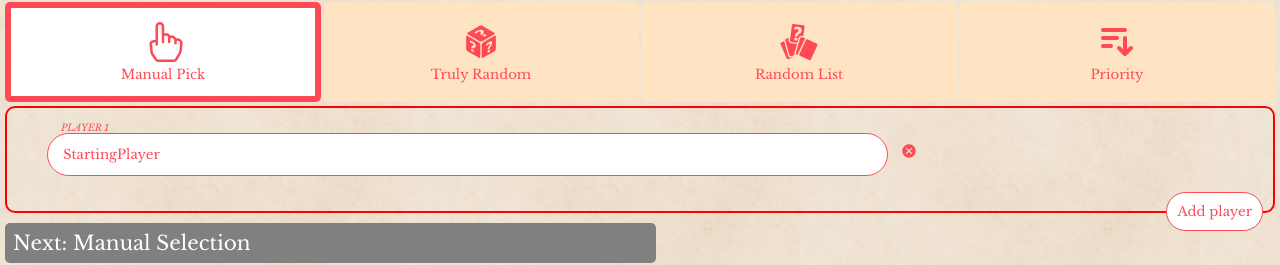
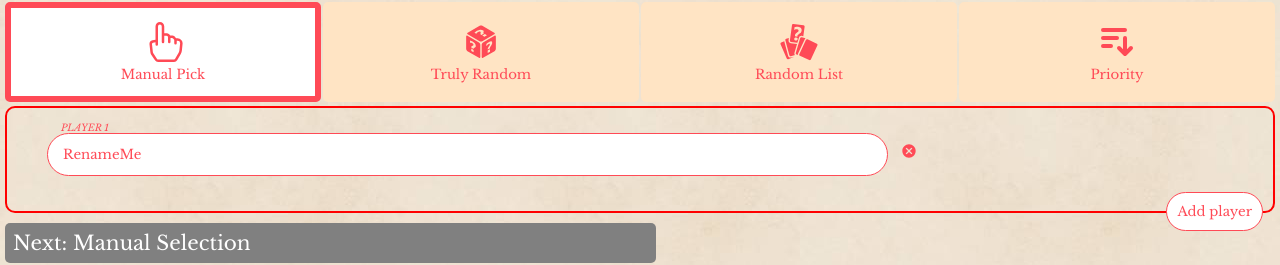
Before and after one commit to sebastianpennino/rootBoardGameHelper, a React (Create React App) app in the folder rbgh/: page / in a window 1280 px wide. Shown: the part 83-348 px from the top of the page. Built offline with nearby package versions, Linux system fonts and the light colour scheme; a web font is replaced by a local one.

Commit message:
Moving logic to useReducer

```diff
--- a/rbgh/src/App.tsx
+++ b/rbgh/src/App.tsx
@@ -1,67 +1,93 @@
-import React, { useState } from 'react'
+import React, { Reducer, useReducer } from 'react'
 import { BrowserRouter as Router } from 'react-router-dom'
 import { AppRoutes } from './Routes'
 import { Header } from './components/Header'
 import { Player } from './types'
 import RBGHContext from './RBGHContext'
-
 // Styles
 import './css/App.css'
 
 const initialPlayerList = [
   {
-    name: 'StartingPlayer',
+    name: 'RenameMe',
     id: 1,
     show: true,
   },
 ]
 
-function App() {
-  const [playerList, setPlayerList] = useState<Player[]>([...initialPlayerList])
+export interface PlayerAction {
+  type: ValidPlayerReducerActionTypes
+  payload: { id: number; name: string }
+}
 
-  const addPlayer = () => {
-    setPlayerList((prevList: any) => [...prevList, { name: '', id: new Date().getTime(), show: true }])
-  }
+export enum PlayerReducerActionTypes {
+  ADD_PLAYER = 'ADD_PLAYER',
+  HIDE_PLAYER = 'HIDE_PLAYER',
+  UPDATE_PLAYER = 'UPDATE_PLAYER',
+  REMOVE_PLAYER = 'REMOVE_PLAYER',
+}
 
-  const removePlayer = (id: any) => {
-    console.log('REMOVE player:, ', id)
-    setPlayerList((prevList: any) => {
-      return prevList.filter((player: any) => player.id !== id)
-    })
-  }
+export type ValidPlayerReducerActionTypes =
+  | PlayerReducerActionTypes.ADD_PLAYER
+  | PlayerReducerActionTypes.HIDE_PLAYER
+  | PlayerReducerActionTypes.REMOVE_PLAYER
+  | PlayerReducerActionTypes.UPDATE_PLAYER
 
-  const hidePlayer = (id: any) => {
-    console.log('HIDE player:, ', id)
-    setPlayerList((prevList: any) => {
-      const foundIdx = prevList.findIndex((player: any) => player.id === id)
-      if (foundIdx !== -1 && prevList[foundIdx].show) {
-        prevList[foundIdx].show = false
-        return [...prevList]
+const playerReducer = (state: Player[], action: PlayerAction): Player[] => {
+  let id: number
+  let index: number
+  const MAX_PLAYERS = 6
+
+  switch (action.type) {
+    case PlayerReducerActionTypes.ADD_PLAYER:
+      if (state.length < MAX_PLAYERS) {
+        console.log(`Running playerReducer, final state is:`, { state, action })
+        return [...state, { name: '', id: new Date().getTime(), show: true }]
       }
-      return prevList
-    })
-  }
-
-  const updatePlayer = (id: any, newName: string) => {
-    setPlayerList((prevList: any) => {
-      const foundIdx = prevList.findIndex((player: any) => player.id === id)
-      if (foundIdx !== -1) {
+      return state
+    case PlayerReducerActionTypes.HIDE_PLAYER:
+      id = action.payload?.id
+      index = state.findIndex((player: Player) => player.id === id)
+      if (id && index !== -1 && state[index].show) {
+        state[index].show = false
+        console.log(`Running playerReducer, final state is:`, { state, action })
+        return [...state]
+      }
+      return state
+    case PlayerReducerActionTypes.UPDATE_PLAYER:
+      const newName = action.payload?.name
+      id = action.payload.id
+      index = state.findIndex((player: Player) => player.id === id)
+      if (id && index !== -1) {
         let player = {
-          ...prevList[foundIdx],
+          ...state[index],
           name: newName,
         }
-        prevList[foundIdx] = player
+        state[index] = player
+        console.log(`Running playerReducer, final state is:`, { state, action })
+        return [...state]
       }
-      return [...prevList]
-    })
+      return state
+    case PlayerReducerActionTypes.REMOVE_PLAYER:
+      id = action.payload?.id
+      if (id) {
+        console.log(`Running playerReducer, final state is:`, { state, action })
+        return state.filter((player: Player) => player.id !== id)
+      }
+      return state
+    default:
+      throw new Error('unknown action!')
   }
+}
+
+function App() {
+  const [playerList, playerDispatch] = useReducer<Reducer<Player[], PlayerAction>>(playerReducer, [
+    ...initialPlayerList,
+  ])
 
   const passProps = {
     playerList,
-    addPlayer,
-    removePlayer,
-    hidePlayer,
-    updatePlayer,
+    playerDispatch,
   }
 
   return (
--- a/rbgh/src/pages/Landing.tsx
+++ b/rbgh/src/pages/Landing.tsx
@@ -12,6 +12,7 @@ import { HiSortDescending } from 'react-icons/hi'
 import '../css/landing-page.css'
 import Fade from '../components/Fade'
 import RBGHContext from '../RBGHContext'
+import { PlayerReducerActionTypes } from '../App'
 
 const nextButtonSwitch = {
   [Methods.PRIORITY]: () => {
@@ -28,21 +29,20 @@ const nextButtonSwitch = {
   },
 }
 
-function PlayerItem({ player, idx, removeFn, updateFn, disableRemove, hideFn, startHideAnimation }: any) {
+function PlayerItem({ player, idx, disableRemove }: any) {
+  // TODO: this might not be necesary anymore!
   const [currentPlayer, setCurrentPlayer] = useState<any>(player)
+  const { playerDispatch } = useContext<any>(RBGHContext)
+
   return (
     <Fade
       show={player.show}
       callback={() => {
-        removeFn(player.id)
+        playerDispatch({ type: PlayerReducerActionTypes.REMOVE_PLAYER, payload: { id: player.id } })
       }}
     >
       <li className="player-item">
-        <div
-          className="question"
-          style={{ animation: `${player.show ? 'fadeIn' : 'fadeOut'} 1s` }}
-          // onAnimationEnd={onAnimationEnd}
-        >
+        <div className="question" style={{ animation: `${player.show ? 'fadeIn' : 'fadeOut'} 1s` }}>
           <input
             type="text"
             required
@@ -53,16 +53,14 @@ function PlayerItem({ player, idx, removeFn, updateFn, disableRemove, hideFn, st
             }}
             onBlur={(e) => {
               const val = e.target.value
-              updateFn(player.id, val)
+              playerDispatch({ type: PlayerReducerActionTypes.UPDATE_PLAYER, payload: { name: val, id: player.id } })
             }}
             tabIndex={idx}
           />
           <label>Player {idx + 1}</label>
           <button
             onClick={() => {
-              hideFn(player.id) //when using hiding, the removeFn gets triggered onAnimationEnd instead of here
-              // startHideAnimation(player.id)
-              // removeFn(player.id)
+              playerDispatch({ type: PlayerReducerActionTypes.HIDE_PLAYER, payload: { id: player.id } })
             }}
             disabled={disableRemove}
             className="remove-player"
@@ -115,19 +113,12 @@ const allMethods: MyMethod[] = [
   },
 ]
 
-interface PlayerSelectionProps {
-  playerList: Player[]
-  addPlayer: (id: any) => void
-  removePlayer: (id: any) => void
-  hidePlayer: (id: any) => void
-  updatePlayer: (id: any, newName: string) => void
-}
-
 export function PlayerSelection() {
-  const { playerList, addPlayer, removePlayer, hidePlayer, updatePlayer } = useContext<any>(RBGHContext)
+  const { playerList, playerDispatch } = useContext<any>(RBGHContext)
 
   const isMin = playerList.length === 1
   const isMax = playerList.length === 6
+
   const isValidSelection = () => {
     return playerList.length >= 3 && !playerList.some((player: any) => player.name.length < 2)
   }
@@ -189,20 +180,18 @@ export function PlayerSelection() {
       <form noValidate onSubmit={handleSubmit}>
         {/* <h3>Players</h3> */}
         <ol className="player-grid">
-          {playerList.map((player: any, idx: number) => (
-            <PlayerItem
-              player={player}
-              key={player.id}
-              removeFn={removePlayer}
-              updateFn={updatePlayer}
-              disableRemove={isMin}
-              idx={idx}
-              hideFn={hidePlayer}
-              startHideAnimation={hidePlayer}
-            />
+          {playerList.map((player: Player, idx: number) => (
+            <PlayerItem player={player} key={idx} disableRemove={isMin} idx={idx} />
           ))}
         </ol>
-        <button onClick={addPlayer} disabled={isMax} className="add-player" title="add player">
+        <button
+          onClick={() => {
+            playerDispatch({ type: PlayerReducerActionTypes.ADD_PLAYER })
+          }}
+          disabled={isMax}
+          className="add-player"
+          title="add player"
+        >
           Add player
         </button>
 
```
Also changed, not shown: rbgh/src/components/ErrorBoundary.tsx (added, +33 -0 lines).
